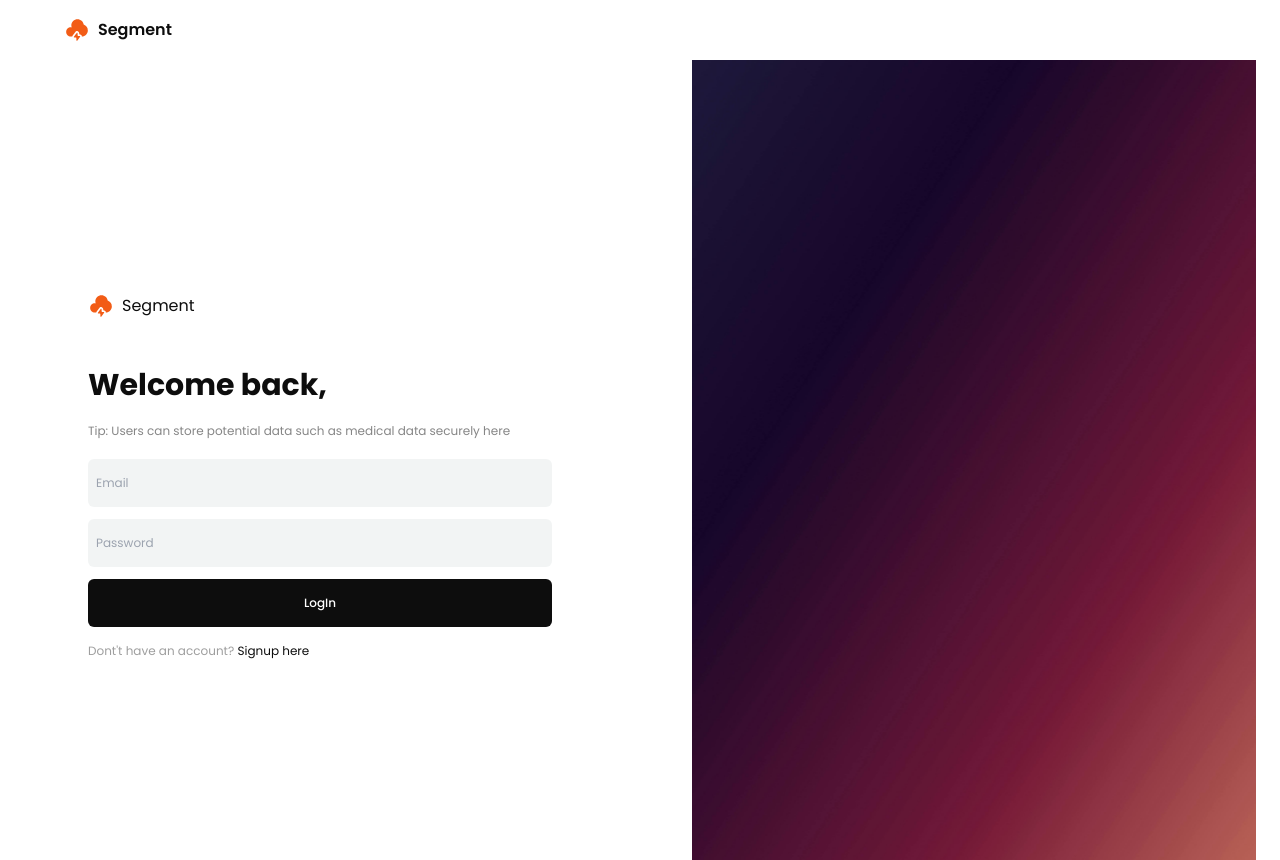
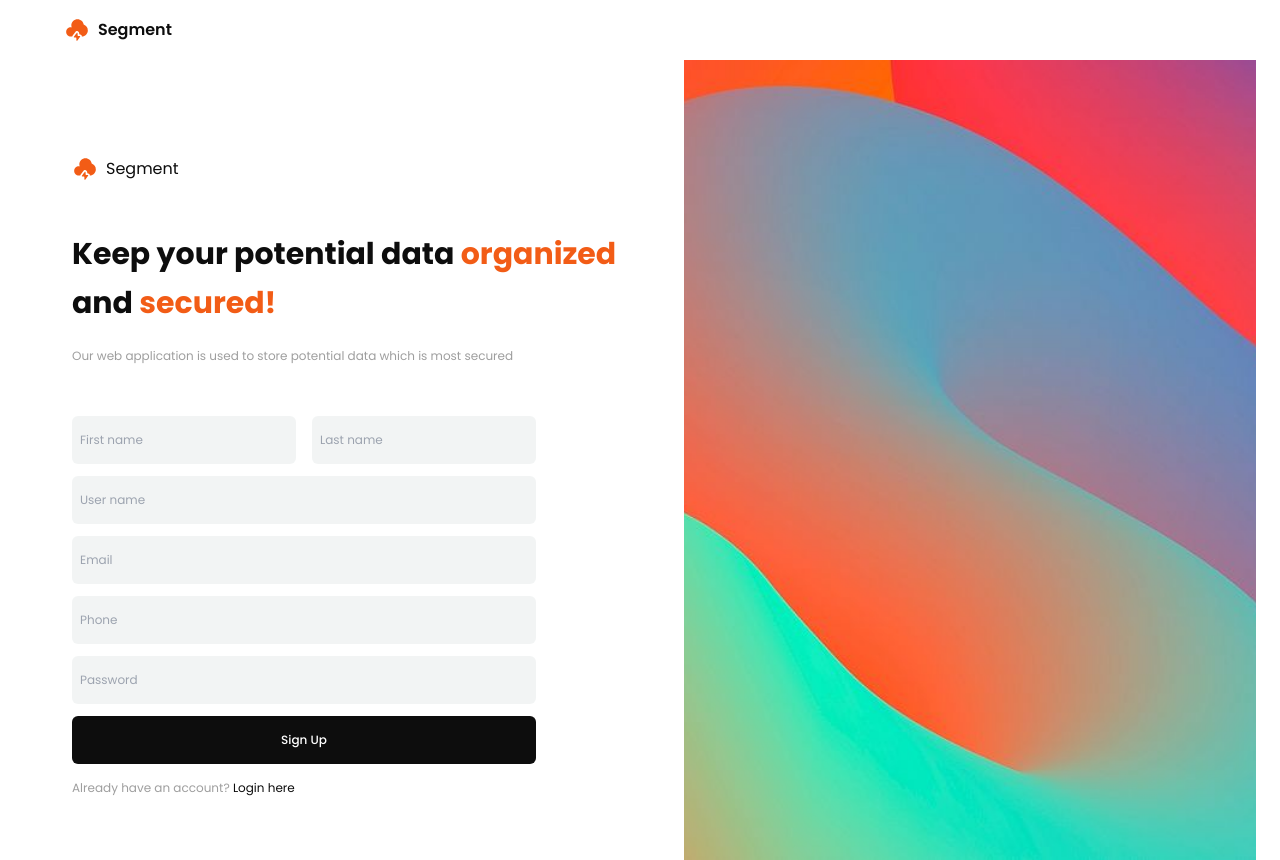
Before and after one commit to mohamed8270/segment, a Next.js app: page / in a window 1280 px wide. Built offline with nearby package versions, Linux system fonts and the light colour scheme.

Commit message:
env and route changed in signup and login

```diff
--- a/app/api/users/signup/route.ts
+++ b/app/api/users/signup/route.ts
@@ -19,11 +19,13 @@ export async function POST(request: NextRequest) {
 
         const data = {firstname, lastname, username, email, phone, password: hashedPassword};
         const newUser = new Users(data);
+        console.log(newUser);
         const savedUser = await newUser.save();
+        console.log(savedUser);
 
-        await sendEmail({email, emailType: "VERIFY", userId: savedUser._id});
+        // await sendEmail({email, emailType: "VERIFY", userId: savedUser._id});
 
-        return NextResponse.json({message: "User created successfully", success: true, savedUser}, {status: 201});
+        return NextResponse.json({message: "User created successfully", success: true, savedUser});
     } catch (error) {
         return NextResponse.json({error: "Internal Server Error"}, {status: 500});
     }
--- a/app/home/HomePage.tsx
+++ b/app/home/page.tsx
@@ -1,3 +1,4 @@
+import FileStack from '@/components/FileStack'
 import HeroSection from '@/components/HeroSection'
 import React from 'react'
 
@@ -5,6 +6,7 @@ const HomePage = () => {
   return (
     <div className="bg-swhite">
       <HeroSection/>
+      <FileStack/>
     </div>
   )
 }
--- a/app/login/page.tsx
+++ b/app/login/page.tsx
@@ -13,9 +13,8 @@ const LoginPage = () => {
     const onLogIn = async () => {
         try {
             setLoading(true);
-            const loginRoute = String(process.env.LOGIN_ROUTE);
-            const res = await axios.post(loginRoute, user);
-            router.push('/');
+            const res = await axios.post('/api/users/login', user);
+            router.push('/home');
         } catch (e: any) {
             console.log("Error while login", e.message);
         } finally {
@@ -33,7 +32,7 @@ const LoginPage = () => {
             <p className='text-xs font-regular font-poppins text-sblack text-opacity-50 my-5'>Tip: Users can store potential data such as medical data securely here</p>
             <input id='email' value={user.email} onChange={(e) => setUser({...user, email: e.target.value})} type="mail" placeholder='Email' className='h-12 md:w-[464px] w-full bg-sgrey bg-opacity-70 text-xs font-poppins font-regular text-sblack outline-none pl-2 rounded-md' />
             <input id='password' value={user.password} onChange={(e) => setUser({...user, password: e.target.value})} type="password" placeholder='Password' className='my-3 h-12 md:w-[464px] w-full bg-sgrey bg-opacity-70 text-xs font-poppins font-regular text-sblack outline-none px-2 rounded-md' />
-            <button onClick={onLogIn} className='h-12 md:w-[464px] w-full bg-sblack rounded-md text-xs font-poppins font-medium text-swhite'>{ loading ? <div className='flex justify-center items-center gap-2'> <Image src='/icons/loading.svg' alt='loading' height={20} width={20} /> <p className='text-xs font-poppins font-medium text-swhite'>Collecting user data</p> </div> : 'LogIn'}</button>
+            <button onClick={onLogIn} className='h-12 md:w-[464px] w-full bg-sblack rounded-md text-xs font-poppins font-medium text-swhite'>{ loading ? <div className='flex justify-center items-center gap-2'> <Image src='/icons/loading.svg' alt='loading' height={20} width={20} className='animate-spin' /> <p className='text-xs font-poppins font-medium text-swhite'>Collecting user data</p> </div> : 'LogIn'}</button>
             <h1 className='text-xs font-poppins font-regular text-sblack text-opacity-40 my-4'>Dont't have an account? <Link href='/signup'><span className='text-sblack'>Signup here</span></Link> </h1>
         </div>
         <div className='flex-1 justify-start items-center'>
--- a/app/page.tsx
+++ b/app/page.tsx
@@ -1,13 +1,11 @@
-import HomePage from "./home/HomePage";
-import LoginPage from "./login/page";
+import SignupPage from "./signup/page";
 
 
 
 export default function Home() {
   return (
     <div>
-      {/* <HomePage/>  */}
-      <LoginPage/>
+      <SignupPage/>
     </div>
   );
 }
--- a/app/signup/page.tsx
+++ b/app/signup/page.tsx
@@ -8,14 +8,17 @@ import axios from 'axios';
 
 const SignupPage = () => {
     const router = useRouter();
+    const [loading, setIsloading] = React.useState(false);
     const [user, setUser] = React.useState({firstname: "", lastname: "", username: "", email: "", phone: "", password: ""});
     const onSignUp = async () => {
         try {
-            const signupRoute = String(process.env.SIGNUP_ROUTE);
-            const res = await axios.post(signupRoute, user);
+            setIsloading(true);
+            const res = await axios.post('/api/users/signup', user);
             router.push('/login');
         } catch (e: any) {
-            console.log("Can't create user, Please try again later", e.message);
+            console.log("Can't create user", e.message);
+        } finally {
+            setIsloading(false);
         }
     }
   return (
@@ -37,7 +40,7 @@ const SignupPage = () => {
                 <input id='phone' value={user.phone} onChange={(e) => setUser({...user, phone: e.target.value})} type="phone" placeholder='Phone' className='h-12 md:w-[464px] w-full bg-sgrey bg-opacity-70 text-xs font-poppins font-regular text-sblack outline-none pl-2 rounded-md' />
                 <input id='password' value={user.password} onChange={(e) => setUser({...user, password: e.target.value})} type="password" placeholder='Password' className='my-3 h-12 md:w-[464px] w-full bg-sgrey bg-opacity-70 text-xs font-poppins font-regular text-sblack outline-none px-2 rounded-md' />
             </div>
-            <button onClick={onSignUp} className='h-12 md:w-[464px] w-full bg-sblack rounded-md text-xs font-poppins font-medium text-swhite'>Sign Up</button>
+            <button onClick={onSignUp} className='h-12 md:w-[464px] w-full bg-sblack rounded-md text-xs font-poppins font-medium text-swhite'>{loading ? <div className='flex justify-center items-center gap-2'><Image src='/icons/loading.svg' alt='loading' height={20} width={20} className='animate-spin' /> <p className='text-xs font-poppins font-medium text-swhite'>Creating user</p> </div> : 'Sign Up' }</button>
             <h1 className='text-xs font-poppins font-regular text-sblack text-opacity-40 my-4'>Already have an account? <Link href='/login'><span className='text-sblack'>Login here</span></Link> </h1>
         </div>
         <div className='flex-1 justify-start items-center'>
--- /dev/null
+++ b/components/FileStack.tsx
@@ -0,0 +1,13 @@
+import React from 'react'
+
+const FileStack = () => {
+  return (
+    <div>
+        <div>
+            <h1>File name</h1>
+        </div>
+    </div>
+  )
+}
+
+export default FileStack
--- a/lib/middleware.ts
+++ b/lib/middleware.ts
@@ -6,7 +6,7 @@ export async function middleware(request: NextRequest) {
     const isPublicPath = path === '/login' || path === 'signup' || path === '/verifyemail';
     const token = request.cookies.get('token')?.value || '';
     if(isPublicPath && token) {
-        return NextResponse.redirect(new URL('/', request.nextUrl));
+        return NextResponse.redirect(new URL('/home', request.nextUrl));
     }
     if(!isPublicPath && !token) {
         return NextResponse.redirect(new URL('/login', request.nextUrl));
@@ -14,5 +14,5 @@ export async function middleware(request: NextRequest) {
 }
 
 export const config ={
-    matcher: ['/', '/profile', '/login', '/signup', '/verifyemail']
+    matcher: ['/home', '/profile', '/login', '/signup', '/verifyemail']
 };
--- a/lib/models/userModel.ts
+++ b/lib/models/userModel.ts
@@ -1,7 +1,7 @@
 import mongoose from "mongoose";
 
 const userSchema = new mongoose.Schema({
-    firsname: {type: String, required: [true, "Please provide first name"]},
+    firstname: {type: String, required: [true, "Please provide first name"]},
     lastname: {type: String, required: [true, "Please provide last name"]},
     username: {type: String, required: [true, "Please provide username"], unique: true},
     email: {type: String, required: [true, "Please provide email"],  unique: true},
@@ -12,7 +12,6 @@ const userSchema = new mongoose.Schema({
     forgotPasswordTokenExpiry: Date,
     verifyToken: String,
     verifyTokenExpiry: Date,
-    createdAt: { type: Date, default: Date.now}
 });
 
 const Users = mongoose.models.users || mongoose.model("users", userSchema);
```
Also changed, not shown: 1 other file (tests, documents, lock files or other folders).
